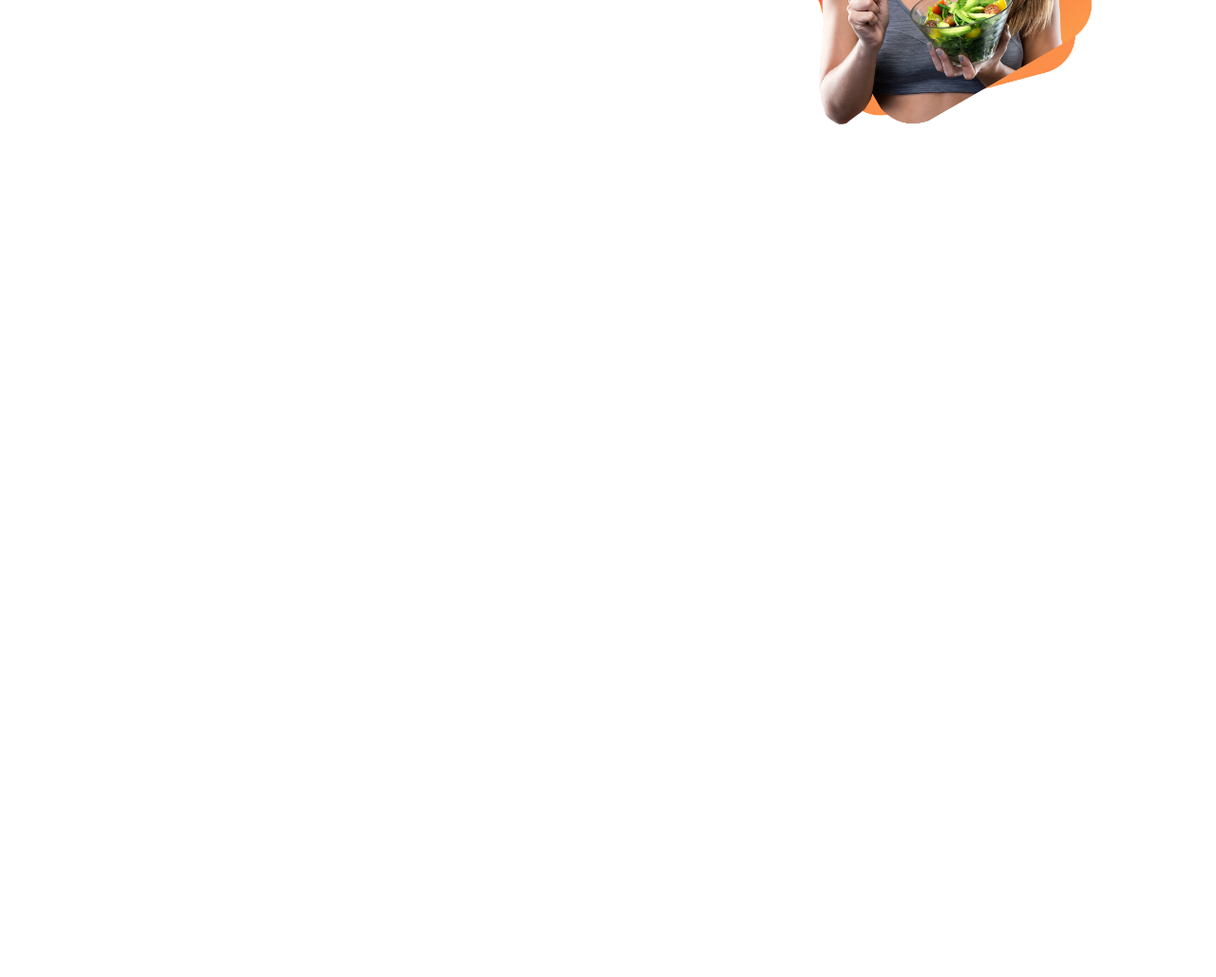
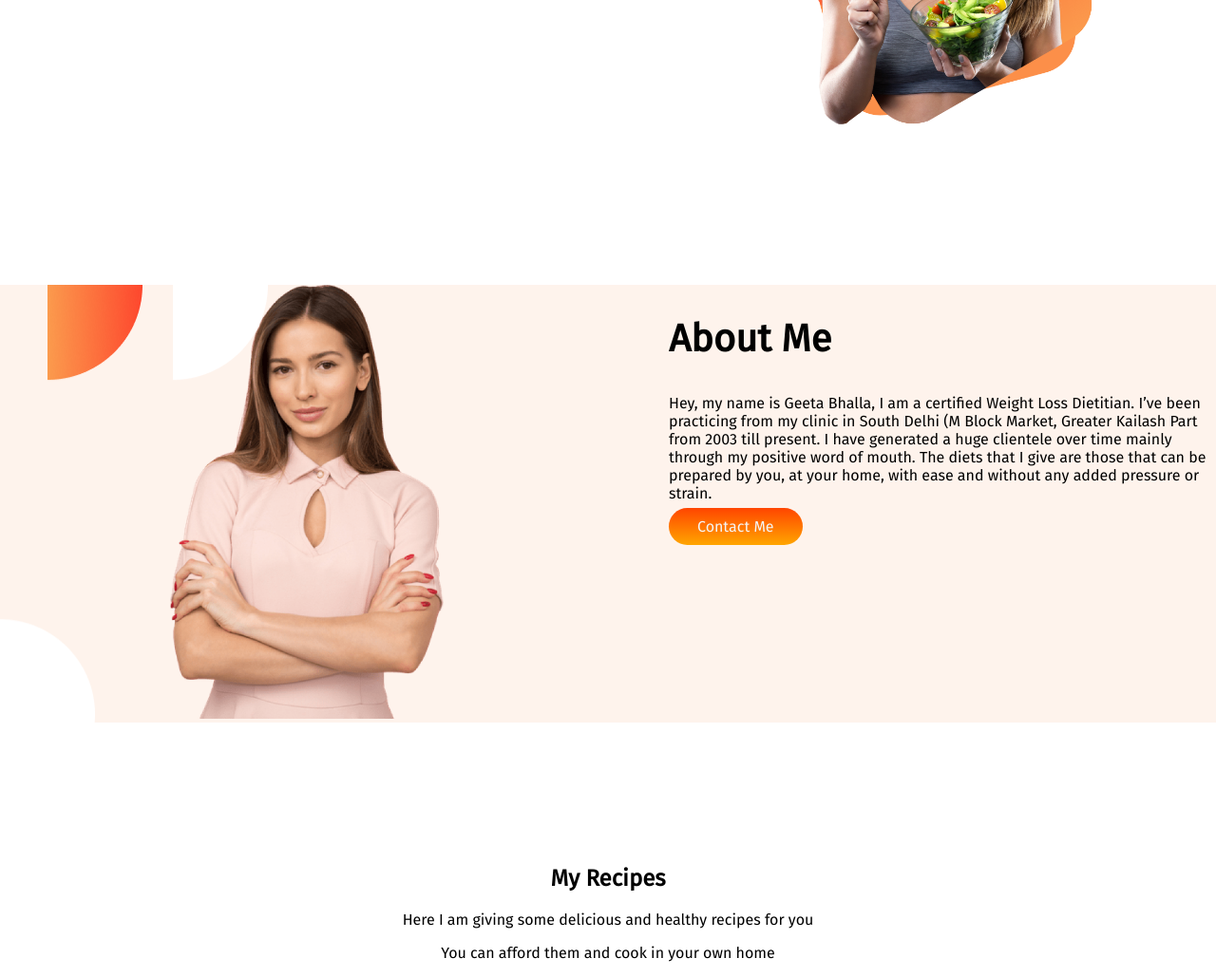
Before and after one commit to Sabrina304/Food-Valley, a plain HTML site: page index.html in a window 1280 px wide. Shown: the part 1210-2239 px from the top of the page at 95% size. Before the commit the page ends 1510 px from the top, so only its background shows below. Drawn offline with Linux system fonts and the light colour scheme.

Commit message:
about me added

```diff
--- a/index.html
+++ b/index.html
@@ -30,13 +30,30 @@
     Start eating salad, nutritous food today and stop eating unhygiene foods.
 
 </p>
-<a class="order-button" href="https://www.foodpanda.com.bd/" target="blank">Order Now</a>
+<a class="button" href="https://www.foodpanda.com.bd/" target="blank">Order Now</a>
 
 </div>
 <div class="half-width">
     <img src="images/female/Group 8425.png" alt="">
 </div>
 </section>
+<section class="about-me flexible-container">
+<div class="half-width">
+<img src="images/female/Person Image.png" alt="About me">
+</div>
+<div class="half-width">
+<h1 class="head">About Me</h1>
+<p>Hey, my name is Geeta Bhalla, I am a certified Weight Loss Dietitian. I’ve been practicing from my clinic in South Delhi (M Block Market, Greater Kailash Part from 2003 till present. I have generated a huge clientele over time mainly through my positive word of mouth.
+The diets that I give are those that can be prepared by you, at your home, with ease and without any added pressure or strain. </p>
 
+<a class="button" href="https://www.linkedin.com/in/sabrina-afrin/" target="blank">Contact Me</a>
+
+</div>
+</section>
+<section class="my-recipes">
+<h2 class="recipe">My Recipes</h2>
+<p class="recipe">Here I am giving some delicious and healthy recipes for you </p>
+<p class="recipe">You can afford them and cook in your own home</p>
+</section>
 </body>
 </html>
--- a/style.css
+++ b/style.css
@@ -36,7 +36,7 @@ body{
     display: flex;
     margin-bottom: 150px;
 }
-.order-button{
+.button{
     background-image: linear-gradient(orangered,orange);
     text-decoration: none;
     color: whitesmoke;
@@ -44,3 +44,13 @@ body{
     border-radius: 40px;
     font-weight: 700PX;
 }
+.about-me img{
+    width: 50%;
+
+}
+.about-me{
+    background-image: url(images/shapes/7.png);
+}
+.recipe{
+    text-align: center;
+}
```
